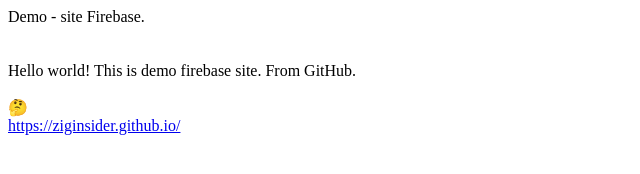
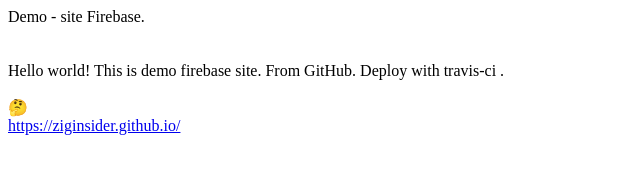
Before and after one commit to ziginsider/site, a plain HTML site: page public/index.html in a window 1280 px wide. Shown: the whole page, without its empty margins (0-640 px from the left). Drawn offline with Linux system fonts and the light colour scheme.

Commit message:
Update index.html

```diff
--- a/public/index.html
+++ b/public/index.html
@@ -7,7 +7,8 @@
 <br>
 <br>
 <br>
- Hello world! This is demo firebase site. From GitHub.
+Hello world! This is demo firebase site. From GitHub.
+Deploy with travis-ci .
 <br>
 <br>
 🤔
```
